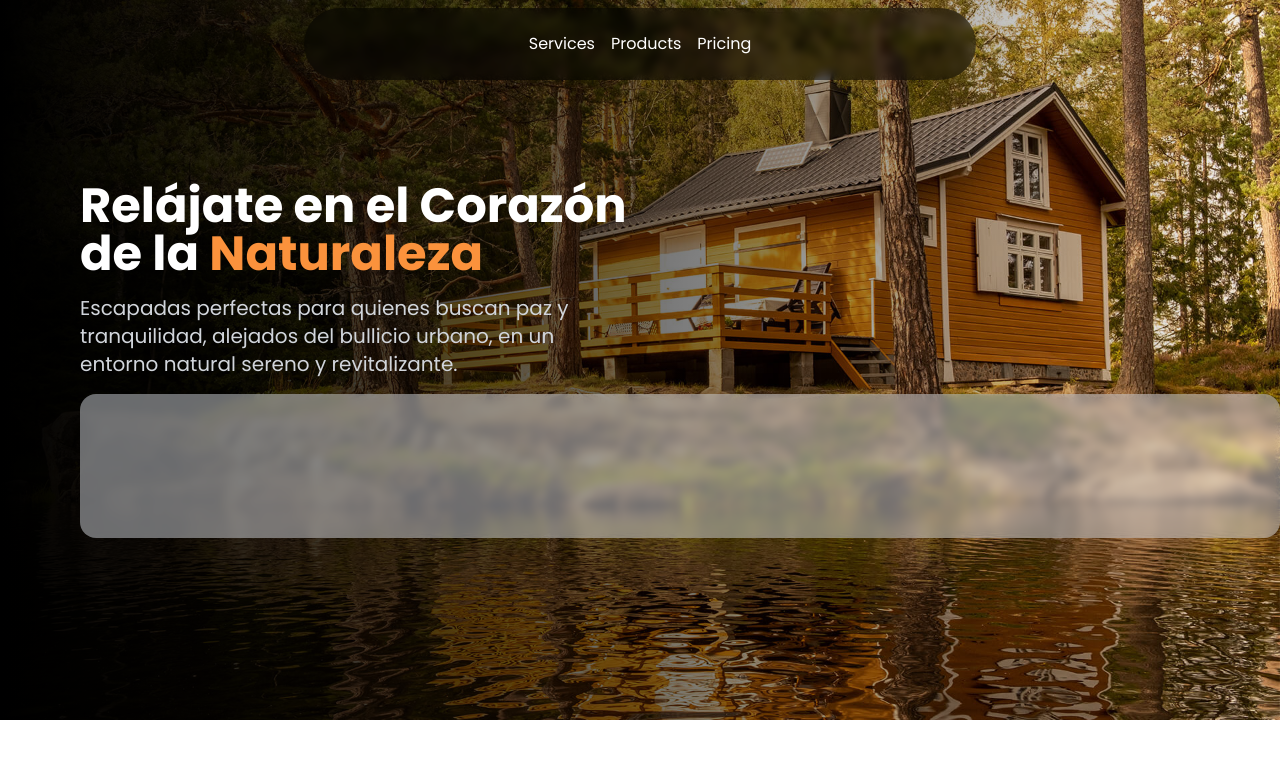
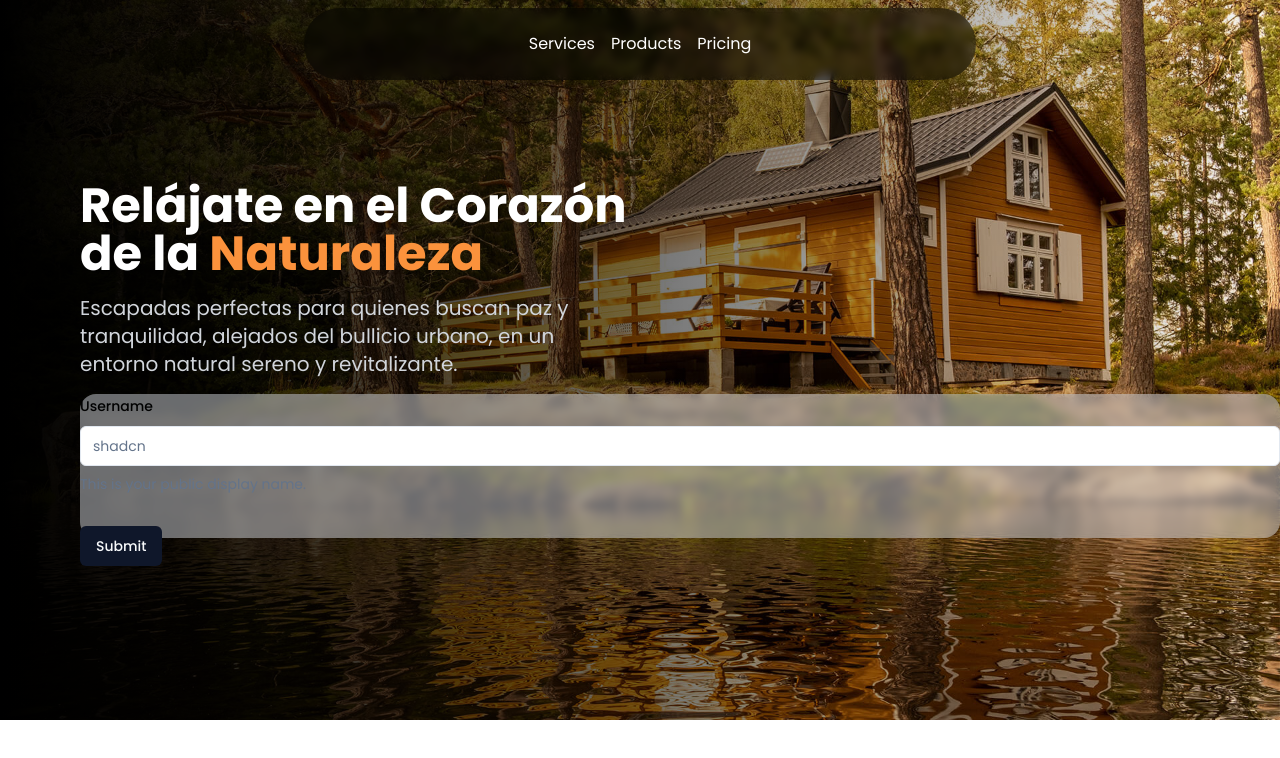
Before and after one commit to AgusMolinaCode/Sara-Hotel, a Next.js app: page / in a window 1280 px wide. Shown: the top 758 px of the page. Built offline with nearby package versions, Linux system fonts and the light colour scheme.

Commit message:
chore: Add RentForm component to page

```diff
--- a/app/(root)/page.tsx
+++ b/app/(root)/page.tsx
@@ -1,6 +1,7 @@
 import React from "react";
 import { NavbarDemo } from "@/components/shared/Navbar";
 import Image from "next/image";
+import {RentForm} from "@/components/shared/RentForm";
 
 const page = () => {
   return (
@@ -26,7 +27,7 @@
               revitalizante.
             </h2>
             <div className="h-36 bg-gray-300/50  backdrop-blur-sm  w-[1200px] mt-4 rounded-2xl">
-
+                <RentForm />
             </div>
           </div>
         </div>
--- /dev/null
+++ b/components/shared/RentForm.tsx
@@ -0,0 +1,59 @@
+"use client";
+
+import { zodResolver } from "@hookform/resolvers/zod";
+import { useForm } from "react-hook-form";
+import { z } from "zod";
+
+import { Button } from "@/components/ui/button";
+import {
+  Form,
+  FormControl,
+  FormDescription,
+  FormField,
+  FormItem,
+  FormLabel,
+  FormMessage,
+} from "@/components/ui/form";
+import { Input } from "@/components/ui/input";
+import { rentFormSchema } from "@/lib/validator";
+
+
+export function RentForm() {
+  // ...
+  const form = useForm<z.infer<typeof rentFormSchema>>({
+    resolver: zodResolver(rentFormSchema),
+    defaultValues: {
+      username: "",
+    },
+  });
+
+  // 2. Define a submit handler.
+  function onSubmit(values: z.infer<typeof rentFormSchema>) {
+    // Do something with the form values.
+    // ✅ This will be type-safe and validated.
+    console.log(values);
+  }
+  return (
+    <Form {...form}>
+      <form onSubmit={form.handleSubmit(onSubmit)} className="space-y-8">
+        <FormField
+          control={form.control}
+          name="username"
+          render={({ field }) => (
+            <FormItem>
+              <FormLabel>Username</FormLabel>
+              <FormControl>
+                <Input placeholder="shadcn" {...field} />
+              </FormControl>
+              <FormDescription>
+                This is your public display name.
+              </FormDescription>
+              <FormMessage />
+            </FormItem>
+          )}
+        />
+        <Button type="submit">Submit</Button>
+      </form>
+    </Form>
+  );
+}
--- /dev/null
+++ b/components/ui/button.tsx
@@ -0,0 +1,56 @@
+import * as React from "react"
+import { Slot } from "@radix-ui/react-slot"
+import { cva, type VariantProps } from "class-variance-authority"
+
+import { cn } from "@/lib/utils"
+
+const buttonVariants = cva(
+  "inline-flex items-center justify-center whitespace-nowrap rounded-md text-sm font-medium ring-offset-white transition-colors focus-visible:outline-none focus-visible:ring-2 focus-visible:ring-slate-950 focus-visible:ring-offset-2 disabled:pointer-events-none disabled:opacity-50 dark:ring-offset-slate-950 dark:focus-visible:ring-slate-300",
+  {
+    variants: {
+      variant: {
+        default: "bg-slate-900 text-slate-50 hover:bg-slate-900/90 dark:bg-slate-50 dark:text-slate-900 dark:hover:bg-slate-50/90",
+        destructive:
+          "bg-red-500 text-slate-50 hover:bg-red-500/90 dark:bg-red-900 dark:text-slate-50 dark:hover:bg-red-900/90",
+        outline:
+          "border border-slate-200 bg-white hover:bg-slate-100 hover:text-slate-900 dark:border-slate-800 dark:bg-slate-950 dark:hover:bg-slate-800 dark:hover:text-slate-50",
+        secondary:
+          "bg-slate-100 text-slate-900 hover:bg-slate-100/80 dark:bg-slate-800 dark:text-slate-50 dark:hover:bg-slate-800/80",
+        ghost: "hover:bg-slate-100 hover:text-slate-900 dark:hover:bg-slate-800 dark:hover:text-slate-50",
+        link: "text-slate-900 underline-offset-4 hover:underline dark:text-slate-50",
+      },
+      size: {
+        default: "h-10 px-4 py-2",
+        sm: "h-9 rounded-md px-3",
+        lg: "h-11 rounded-md px-8",
+        icon: "h-10 w-10",
+      },
+    },
+    defaultVariants: {
+      variant: "default",
+      size: "default",
+    },
+  }
+)
+
+export interface ButtonProps
+  extends React.ButtonHTMLAttributes<HTMLButtonElement>,
+    VariantProps<typeof buttonVariants> {
+  asChild?: boolean
+}
+
+const Button = React.forwardRef<HTMLButtonElement, ButtonProps>(
+  ({ className, variant, size, asChild = false, ...props }, ref) => {
+    const Comp = asChild ? Slot : "button"
+    return (
+      <Comp
+        className={cn(buttonVariants({ variant, size, className }))}
+        ref={ref}
+        {...props}
+      />
+    )
+  }
+)
+Button.displayName = "Button"
+
+export { Button, buttonVariants }
--- /dev/null
+++ b/components/ui/form.tsx
@@ -0,0 +1,176 @@
+import * as React from "react"
+import * as LabelPrimitive from "@radix-ui/react-label"
+import { Slot } from "@radix-ui/react-slot"
+import {
+  Controller,
+  ControllerProps,
+  FieldPath,
+  FieldValues,
+  FormProvider,
+  useFormContext,
+} from "react-hook-form"
+
+import { cn } from "@/lib/utils"
+import { Label } from "@/components/ui/label"
+
+const Form = FormProvider
+
+type FormFieldContextValue<
+  TFieldValues extends FieldValues = FieldValues,
+  TName extends FieldPath<TFieldValues> = FieldPath<TFieldValues>
+> = {
+  name: TName
+}
+
+const FormFieldContext = React.createContext<FormFieldContextValue>(
+  {} as FormFieldContextValue
+)
+
+const FormField = <
+  TFieldValues extends FieldValues = FieldValues,
+  TName extends FieldPath<TFieldValues> = FieldPath<TFieldValues>
+>({
+  ...props
+}: ControllerProps<TFieldValues, TName>) => {
+  return (
+    <FormFieldContext.Provider value={{ name: props.name }}>
+      <Controller {...props} />
+    </FormFieldContext.Provider>
+  )
+}
+
+const useFormField = () => {
+  const fieldContext = React.useContext(FormFieldContext)
+  const itemContext = React.useContext(FormItemContext)
+  const { getFieldState, formState } = useFormContext()
+
+  const fieldState = getFieldState(fieldContext.name, formState)
+
+  if (!fieldContext) {
+    throw new Error("useFormField should be used within <FormField>")
+  }
+
+  const { id } = itemContext
+
+  return {
+    id,
+    name: fieldContext.name,
+    formItemId: `${id}-form-item`,
+    formDescriptionId: `${id}-form-item-description`,
+    formMessageId: `${id}-form-item-message`,
+    ...fieldState,
+  }
+}
+
+type FormItemContextValue = {
+  id: string
+}
+
+const FormItemContext = React.createContext<FormItemContextValue>(
+  {} as FormItemContextValue
+)
+
+const FormItem = React.forwardRef<
+  HTMLDivElement,
+  React.HTMLAttributes<HTMLDivElement>
+>(({ className, ...props }, ref) => {
+  const id = React.useId()
+
+  return (
+    <FormItemContext.Provider value={{ id }}>
+      <div ref={ref} className={cn("space-y-2", className)} {...props} />
+    </FormItemContext.Provider>
+  )
+})
+FormItem.displayName = "FormItem"
+
+const FormLabel = React.forwardRef<
+  React.ElementRef<typeof LabelPrimitive.Root>,
+  React.ComponentPropsWithoutRef<typeof LabelPrimitive.Root>
+>(({ className, ...props }, ref) => {
+  const { error, formItemId } = useFormField()
+
+  return (
+    <Label
+      ref={ref}
+      className={cn(error && "text-red-500 dark:text-red-900", className)}
+      htmlFor={formItemId}
+      {...props}
+    />
+  )
+})
+FormLabel.displayName = "FormLabel"
+
+const FormControl = React.forwardRef<
+  React.ElementRef<typeof Slot>,
+  React.ComponentPropsWithoutRef<typeof Slot>
+>(({ ...props }, ref) => {
+  const { error, formItemId, formDescriptionId, formMessageId } = useFormField()
+
+  return (
+    <Slot
+      ref={ref}
+      id={formItemId}
+      aria-describedby={
+        !error
+          ? `${formDescriptionId}`
+          : `${formDescriptionId} ${formMessageId}`
+      }
+      aria-invalid={!!error}
+      {...props}
+    />
+  )
+})
+FormControl.displayName = "FormControl"
+
+const FormDescription = React.forwardRef<
+  HTMLParagraphElement,
+  React.HTMLAttributes<HTMLParagraphElement>
+>(({ className, ...props }, ref) => {
+  const { formDescriptionId } = useFormField()
+
+  return (
+    <p
+      ref={ref}
+      id={formDescriptionId}
+      className={cn("text-sm text-slate-500 dark:text-slate-400", className)}
+      {...props}
+    />
+  )
+})
+FormDescription.displayName = "FormDescription"
+
+const FormMessage = React.forwardRef<
+  HTMLParagraphElement,
+  React.HTMLAttributes<HTMLParagraphElement>
+>(({ className, children, ...props }, ref) => {
+  const { error, formMessageId } = useFormField()
+  const body = error ? String(error?.message) : children
+
+  if (!body) {
+    return null
+  }
+
+  return (
+    <p
+      ref={ref}
+      id={formMessageId}
+      className={cn("text-sm font-medium text-red-500 dark:text-red-900", className)}
+      {...props}
+    >
+      {body}
+    </p>
+  )
+})
+FormMessage.displayName = "FormMessage"
+
+export {
+  useFormField,
+  Form,
+  FormItem,
+  FormLabel,
+  FormControl,
+  FormDescription,
+  FormMessage,
+  FormField,
+}
--- /dev/null
+++ b/components/ui/input.tsx
@@ -0,0 +1,25 @@
+import * as React from "react"
+
+import { cn } from "@/lib/utils"
+
+export interface InputProps
+  extends React.InputHTMLAttributes<HTMLInputElement> {}
+
+const Input = React.forwardRef<HTMLInputElement, InputProps>(
+  ({ className, type, ...props }, ref) => {
+    return (
+      <input
+        type={type}
+        className={cn(
+          "flex h-10 w-full rounded-md border border-slate-200 bg-white px-3 py-2 text-sm ring-offset-white file:border-0 file:bg-transparent file:text-sm file:font-medium placeholder:text-slate-500 focus-visible:outline-none focus-visible:ring-2 focus-visible:ring-slate-950 focus-visible:ring-offset-2 disabled:cursor-not-allowed disabled:opacity-50 dark:border-slate-800 dark:bg-slate-950 dark:ring-offset-slate-950 dark:placeholder:text-slate-400 dark:focus-visible:ring-slate-300",
+          className
+        )}
+        ref={ref}
+        {...props}
+      />
+    )
+  }
+)
+Input.displayName = "Input"
+
+export { Input }
--- /dev/null
+++ b/components/ui/label.tsx
@@ -0,0 +1,26 @@
+"use client"
+
+import * as React from "react"
+import * as LabelPrimitive from "@radix-ui/react-label"
+import { cva, type VariantProps } from "class-variance-authority"
+
+import { cn } from "@/lib/utils"
+
+const labelVariants = cva(
+  "text-sm font-medium leading-none peer-disabled:cursor-not-allowed peer-disabled:opacity-70"
+)
+
+const Label = React.forwardRef<
+  React.ElementRef<typeof LabelPrimitive.Root>,
+  React.ComponentPropsWithoutRef<typeof LabelPrimitive.Root> &
+    VariantProps<typeof labelVariants>
+>(({ className, ...props }, ref) => (
+  <LabelPrimitive.Root
+    ref={ref}
+    className={cn(labelVariants(), className)}
+    {...props}
+  />
+))
+Label.displayName = LabelPrimitive.Root.displayName
+
+export { Label }
--- /dev/null
+++ b/lib/validator.ts
@@ -0,0 +1,5 @@
+import * as z from "zod";
+
+export const rentFormSchema = z.object({
+  username: z.string().min(2).max(50),
+});
```
Also changed, not shown: package.json (+6 -1 lines), 1 other file (tests, documents, lock files or other folders).
